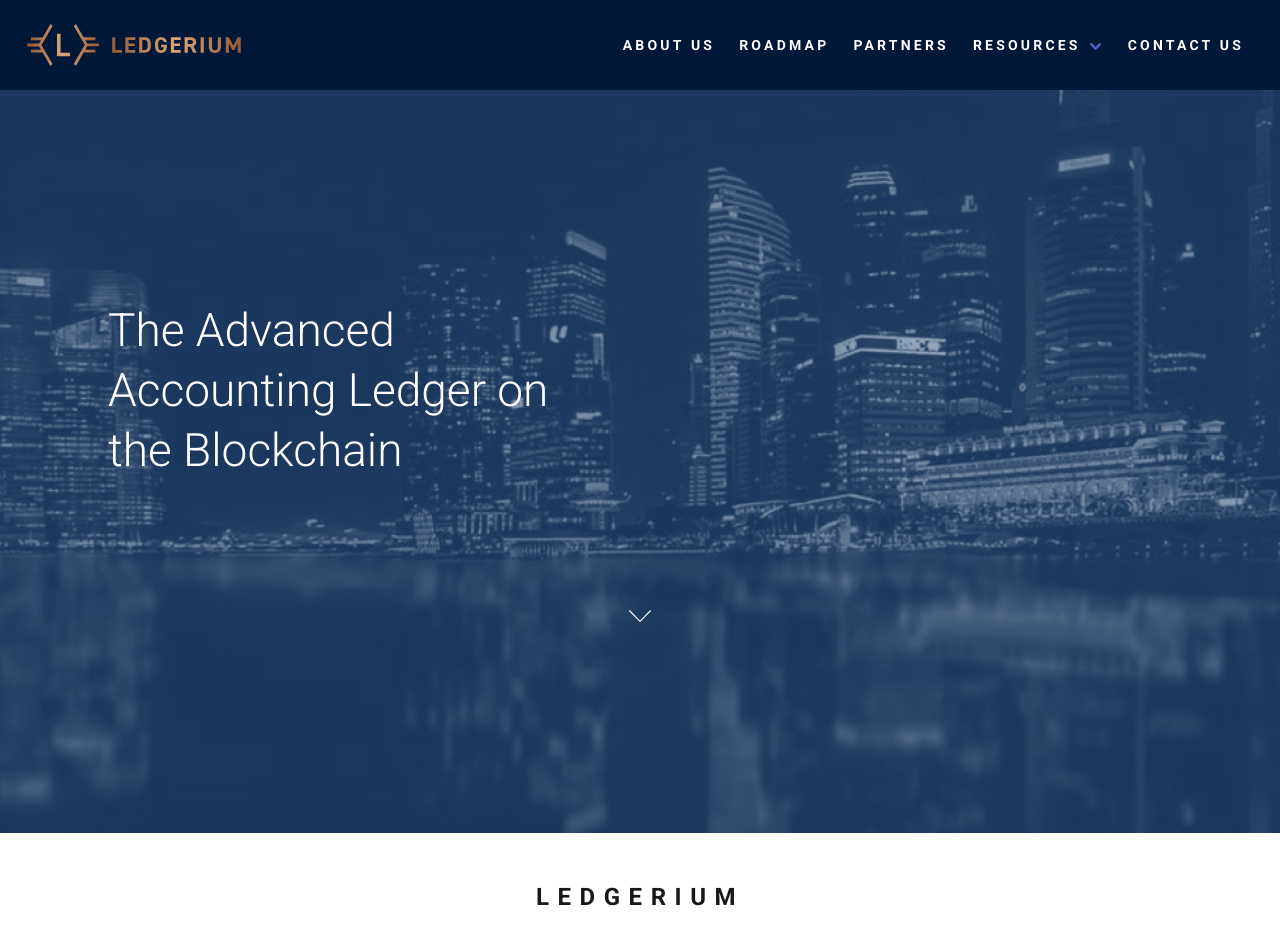
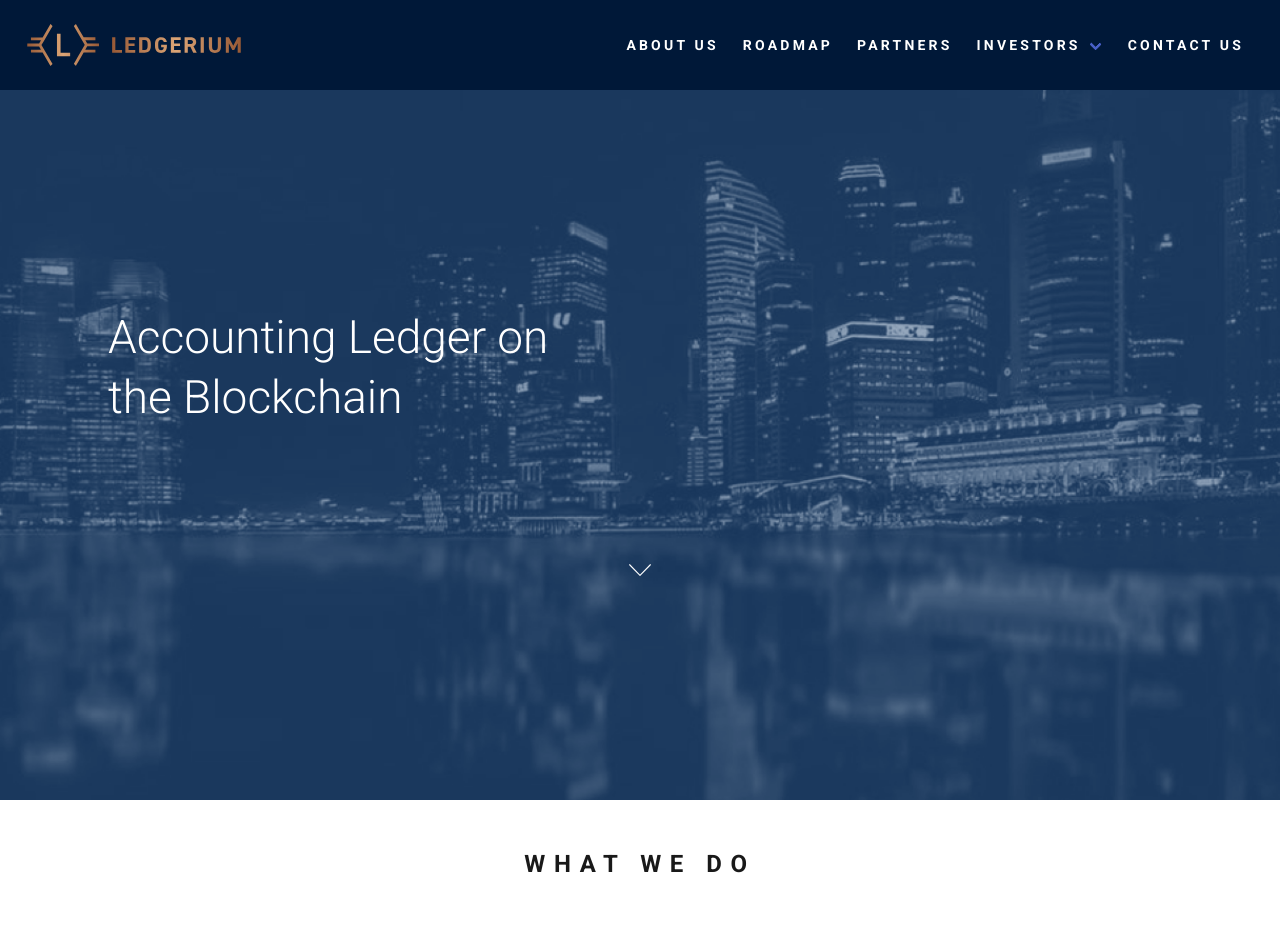
Before and after one commit to pson0001/ledgerium, a PHP site: page /index.php in a window 1280 px wide. Shown: the top 929 px of the page. Run offline with PHP 8.4, Linux system fonts and the light colour scheme; style sheets or scripts are compiled from the project's sources; some libraries are stand-ins or nearby versions.

Commit message:
some text change

```diff
--- a/about-us.php
+++ b/about-us.php
@@ -66,7 +66,7 @@
             <div class="columns is-desktop is-vcentered">
                 <!-- .column l -->
                 <div class="column content">
-                    <h2 class="title">Faisal Medmood</h2>
+                    <h2 class="title">Faisal Mehmood</h2>
                     <h3 class="subtitle">Chief Technology Officer</h3>
                     <p>Faisal aka “electo” is also very active in trading communities and provides a
                         lot of technical feedback and education around bitcoin and trading in general.
--- a/index.php
+++ b/index.php
@@ -26,7 +26,7 @@
                 <div class="container">
                     <div class="tile is-5 is-vertical">
                         <h1 class="title">
-                            The Advanced Accounting Ledger on the Blockchain</h1>
+                            Accounting Ledger on the Blockchain</h1>
                     </div>
                 </div>
             </div>
@@ -37,7 +37,7 @@
         <!-- /.hero-head -->
 
         <section class="section is-small">
-            <h2 class="section-title has-text-centered">Ledgerium</h2>
+            <h2 class="section-title has-text-centered">What we do</h2>
         </section>
 
         <!-- -->
--- a/templates/navegation.php
+++ b/templates/navegation.php
@@ -38,16 +38,16 @@
       </a>
       <div class="navbar-item has-dropdown is-hoverable">
         <a class="navbar-link">
-            Resources
+            Investors
         </a>
         <div class="navbar-dropdown">
           <a class="navbar-item" href="https://www.ledgerium.net/files/Ledgerium_Executive_Summary.pdf" target="_blank">
             Executive Summary
           </a>
           <a class="navbar-item" href="./#moreinfo">
-          Investors Information
+          Pitch Pack
           </a>
-          <a class="navbar-item" href="https://etherscan.io/token/0x84136c48d0ed75c384d0e9b04745f0208561a5b9" target="_blank">Token</a>
+          <a class="navbar-item" href="https://etherscan.io/token/0x598c9a4f069dc076984868873c01e78a905d50e6" target="_blank">Token Info</a>
         </div>
       </div>
       <a href="contact-us.php" class="navbar-item">
```
